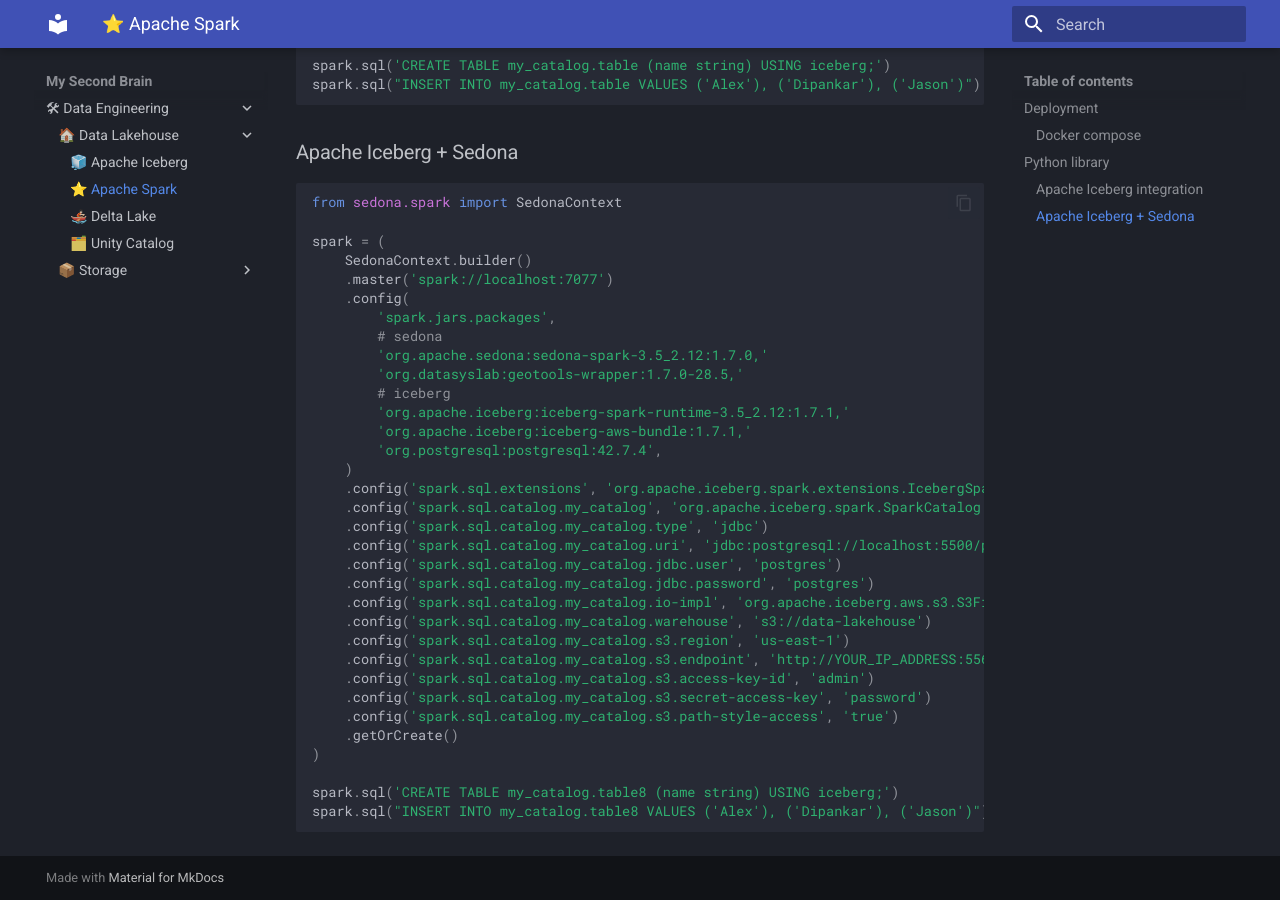
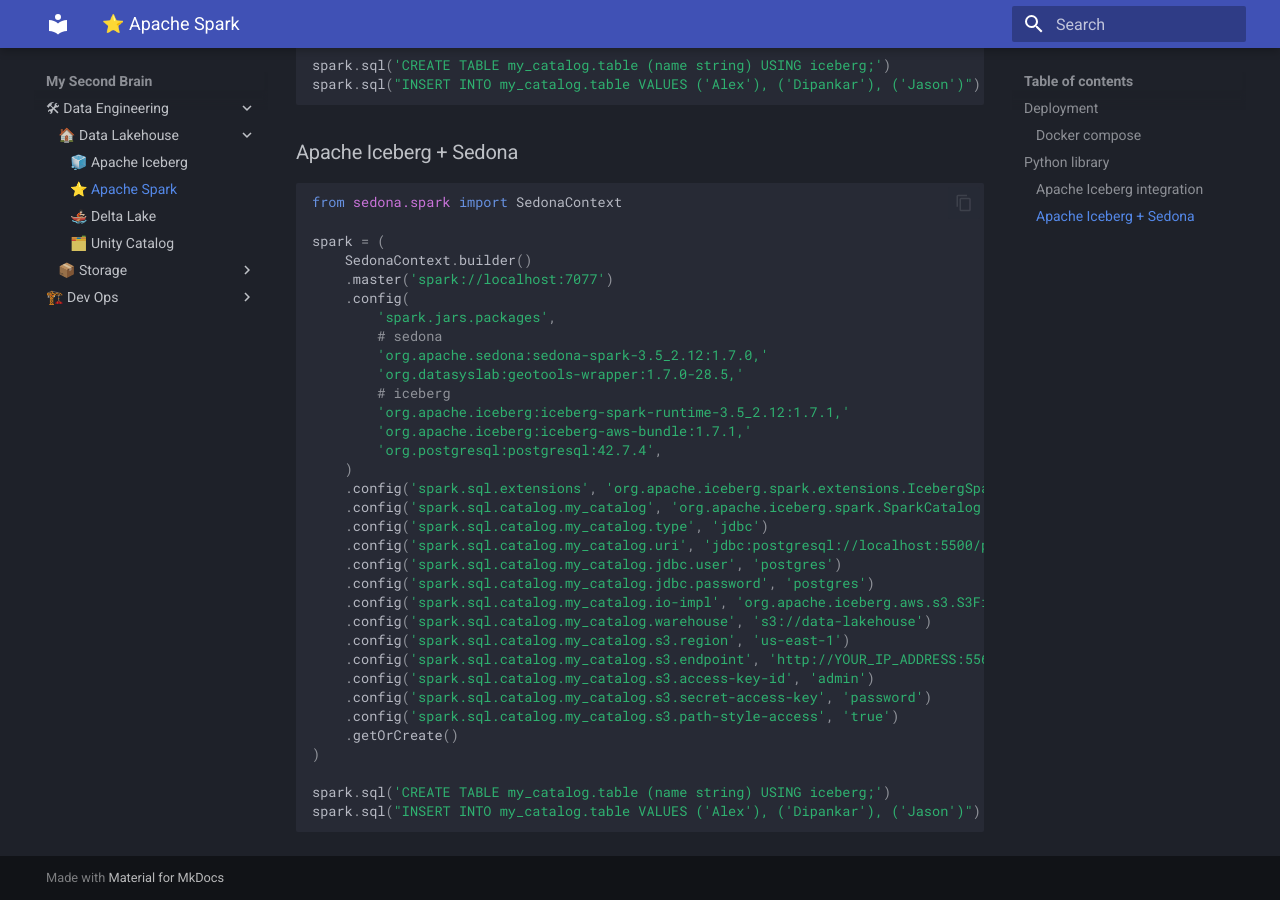
Before and after one commit to HelloJowet/second_brain, an MkDocs documentation site: the page built from docs/data_engineering/data_lakehouse/apache_spark.md, in a window 1280 px wide and 900 px high, scrolled down 1493 px. Built offline with MkDocs 1.6.1 and Material for MkDocs 9.7.7, drawn with Linux system fonts in a browser that asks for light colours.

````diff
--- a/docs/data_engineering/data_lakehouse/apache_spark.md
+++ b/docs/data_engineering/data_lakehouse/apache_spark.md
@@ -107,6 +107,6 @@ spark = (
     .getOrCreate()
 )
 
-spark.sql('CREATE TABLE my_catalog.table8 (name string) USING iceberg;')
-spark.sql("INSERT INTO my_catalog.table8 VALUES ('Alex'), ('Dipankar'), ('Jason')")
+spark.sql('CREATE TABLE my_catalog.table (name string) USING iceberg;')
+spark.sql("INSERT INTO my_catalog.table VALUES ('Alex'), ('Dipankar'), ('Jason')")
 ```
````
Also changed, not shown: docs/data_engineering/storage/minio.md (+1 -1 lines), docs/dev_ops/services/authentication/keycloak.md (added, +19 -0 lines), docs/dev_ops/.pages (added), docs/dev_ops/services/.pages (added), docs/dev_ops/services/authentication/.pages (added).
